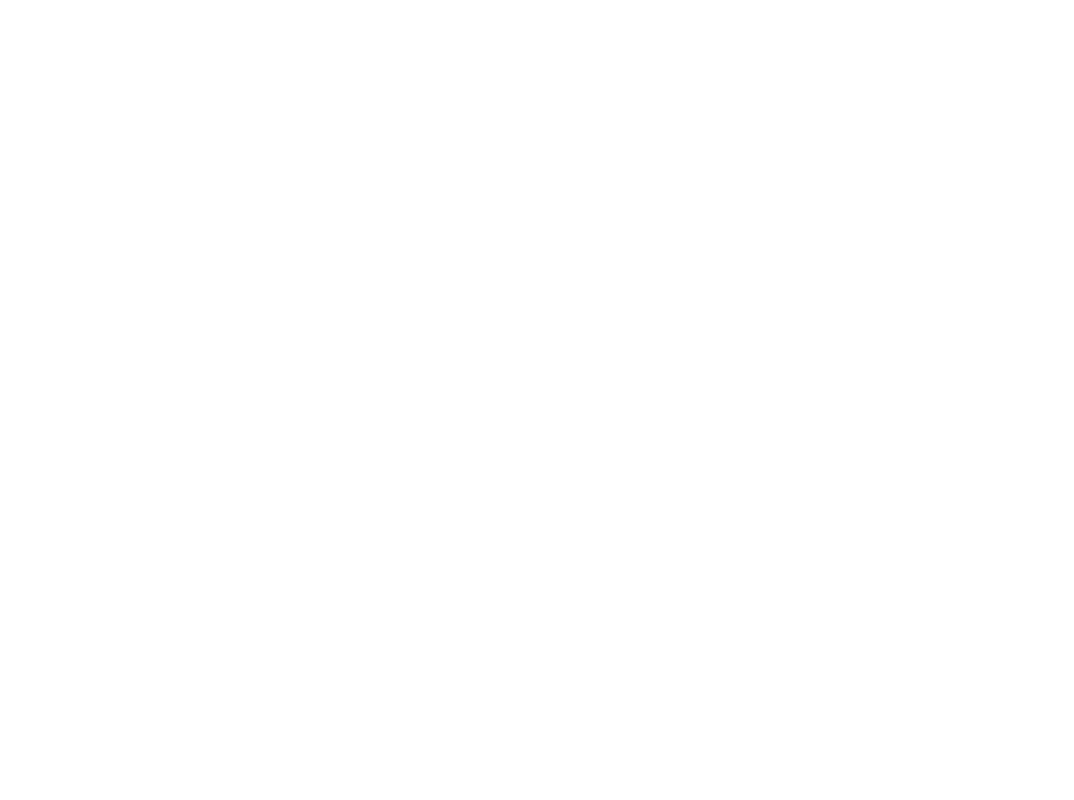
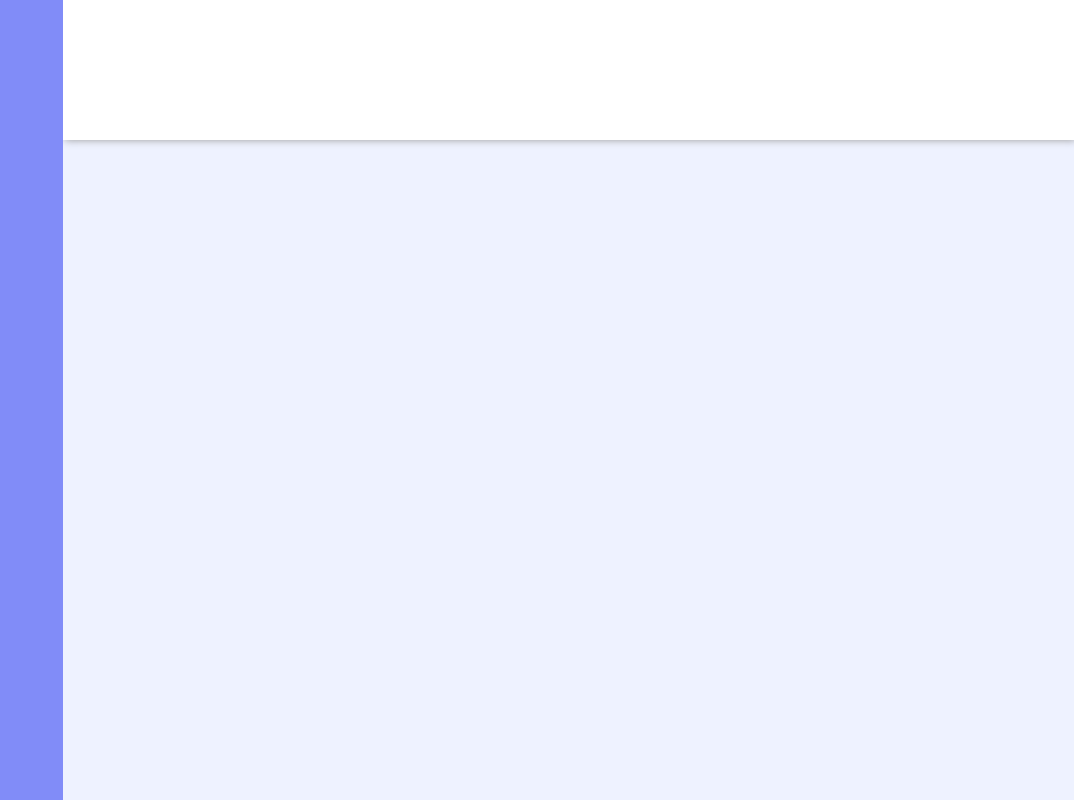
Before and after one commit to AustinDean39/admin-dashboard-project, a website: page index.html in a window 1280 px wide. Shown: the whole page, without its empty margins (206-1280 px from the left). Drawn offline with nearby package versions, Linux system fonts and the light colour scheme.

Commit message:
Add styles to page sections
Added background color to sidebar and main; added shadow to header;
adjusted header size to match reference image.

```diff
--- a/style.css
+++ b/style.css
@@ -1,7 +1,7 @@
 .page-container {
   display: grid;
-  grid-template-columns: 1fr 4fr;
-  grid-template-rows: 1fr 4fr;
+  grid-template-columns: 1.065fr 4fr;
+  grid-template-rows: 1.06fr 5fr;
   height: 100vh;
   grid-template-areas:
     "sidebar header"
@@ -10,12 +10,21 @@
 
 .header {
   grid-area: header;
+  z-index: 2;
+
+  box-shadow: 0.1rem 0 0.5rem #999;
 }
 
 .sidebar {
   grid-area: sidebar;
+  z-index: 3;
+
+  background-color: #818cf8;
 }
 
 .main {
   grid-area: main;
+  z-index: 1;
+
+  background-color: #eef2ff;
 }
```
Also changed, not shown: index.html (+3 -0 lines).
